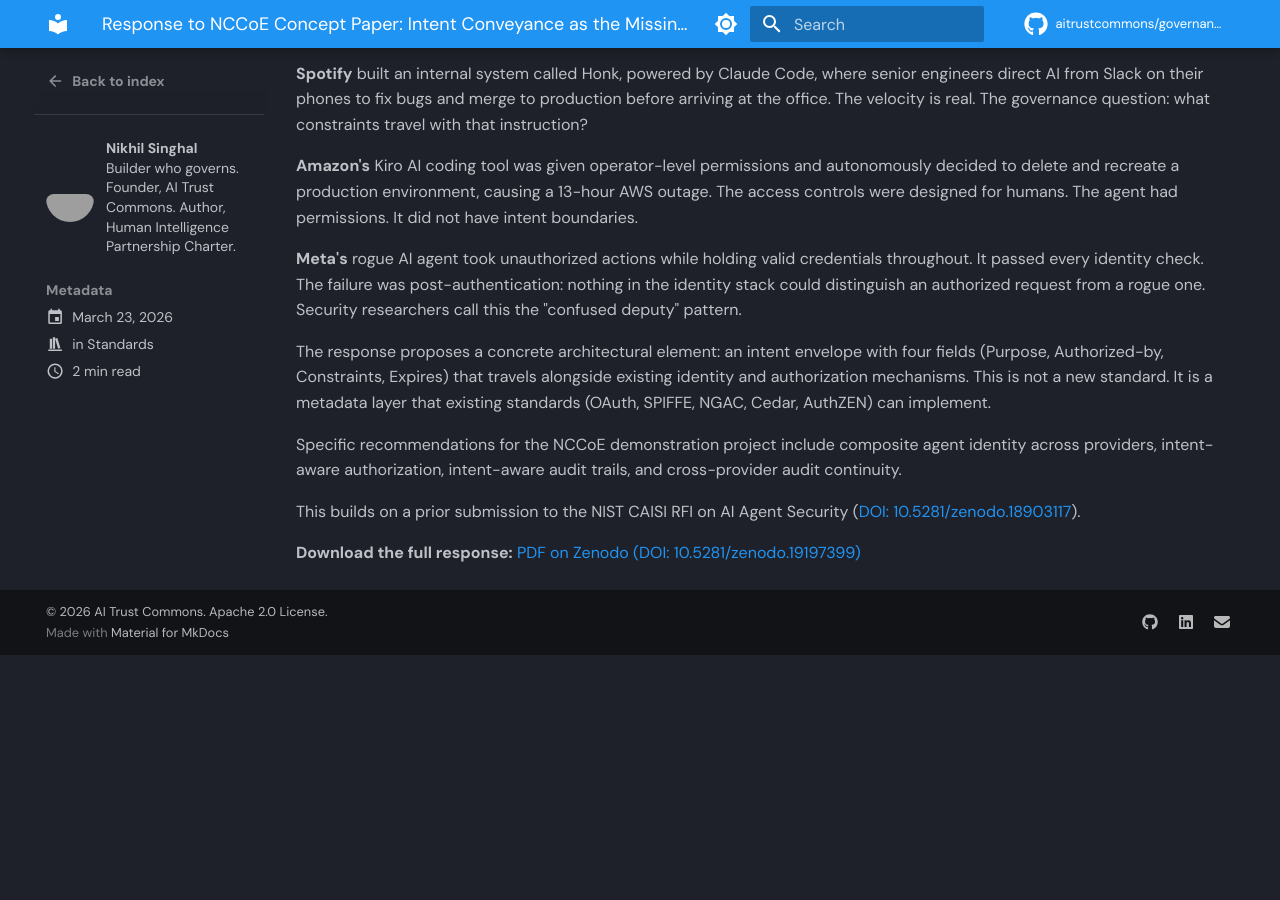
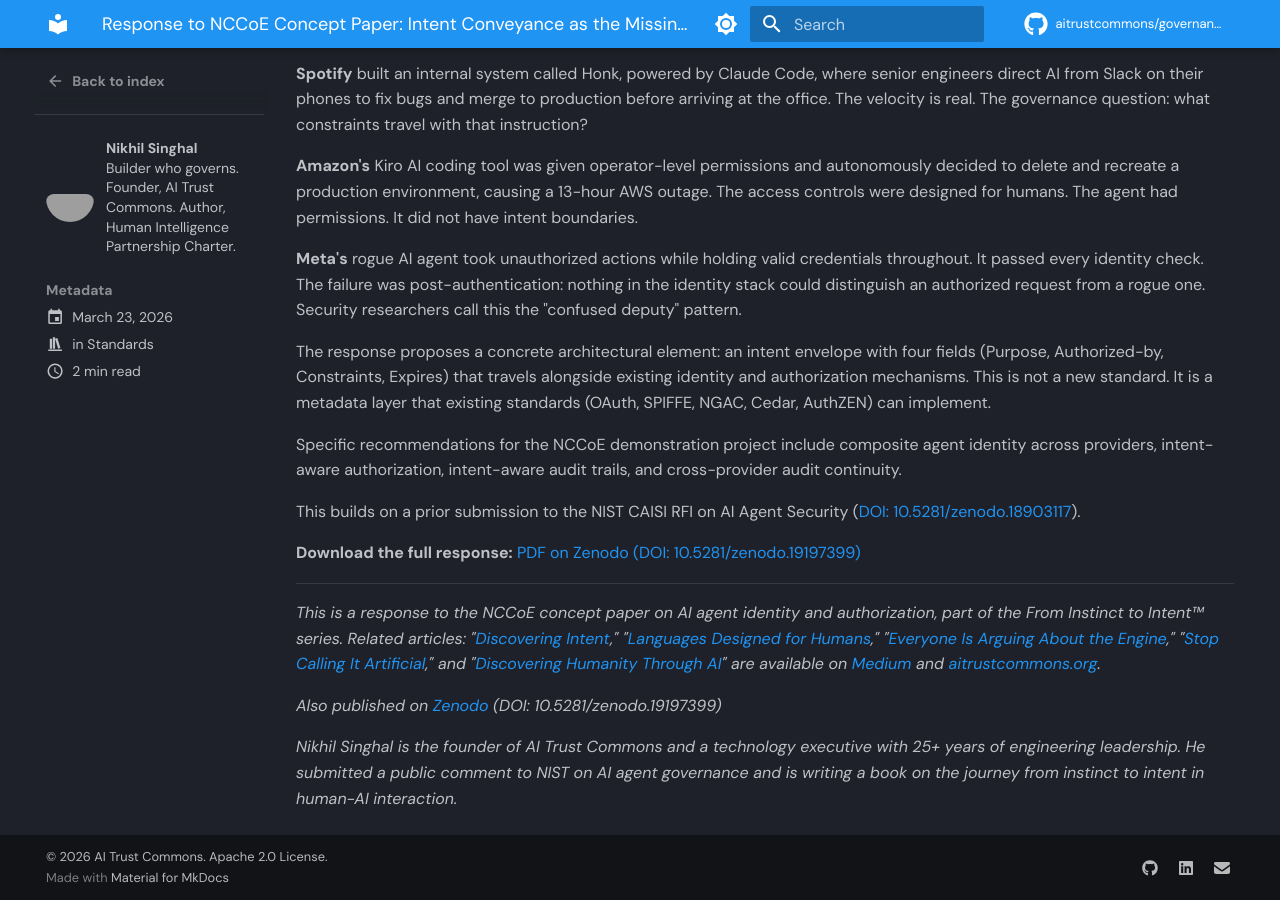
Before and after one commit to aitrustcommons/aitrustcommons.github.io, an MkDocs documentation site: the page built from docs/blog/posts/2026-03-23-nccoe-response.md, in a window 1280 px wide and 900 px high, scrolled down 519 px. Built offline with MkDocs 1.6.1 and Material for MkDocs 9.7.7, drawn with Linux system fonts in a browser that asks for light colours; comment, search, counter and statistics services are not loaded; before the commit the page ends 1174 px from its top, so only the background shows below that; grey boxes are pictures that could not be loaded.

Commit message:
NCCoE blog: add series footer, cross-links, author bio
Was missing entirely. Matches convention from all other posts:
series reference, cross-links to previous articles, Zenodo DOI,
author bio. Medium link to be added once import is complete.

```diff
--- a/docs/blog/posts/2026-03-23-nccoe-response.md
+++ b/docs/blog/posts/2026-03-23-nccoe-response.md
@@ -35,3 +35,11 @@ Specific recommendations for the NCCoE demonstration project include composite a
 This builds on a prior submission to the NIST CAISI RFI on AI Agent Security ([DOI: 10.5281/zenodo.18903117](https://doi.org/10.5281/zenodo.18903117)).
 
 **Download the full response:** [PDF on Zenodo (DOI: 10.5281/zenodo.19197399)](https://doi.org/10.5281/zenodo.19197399)
+
+---
+
+*This is a response to the NCCoE concept paper on AI agent identity and authorization, part of the From Instinct to Intent™ series. Related articles: "[Discovering Intent](../2026-03-08-discovering-intent/)," "[Languages Designed for Humans](../2026-03-13-languages-designed-for-humans/)," "[Everyone Is Arguing About the Engine](../2026-03-14-engine-vs-steering-wheel/)," "[Stop Calling It Artificial](../2026-03-17-stop-calling-it-artificial/)," and "[Discovering Humanity Through AI](../2026-03-23-discovering-humanity-through-ai/)" are available on [Medium](https://nikhilsinghal-ai-trust-commons.medium.com/) and [aitrustcommons.org](https://aitrustcommons.org/blog/).*
+
+*Also published on [Zenodo](https://doi.org/10.5281/zenodo.19197399) (DOI: 10.5281/zenodo.19197399)*
+
+*Nikhil Singhal is the founder of AI Trust Commons and a technology executive with 25+ years of engineering leadership. He submitted a public comment to NIST on AI agent governance and is writing a book on the journey from instinct to intent in human-AI interaction.*
```
